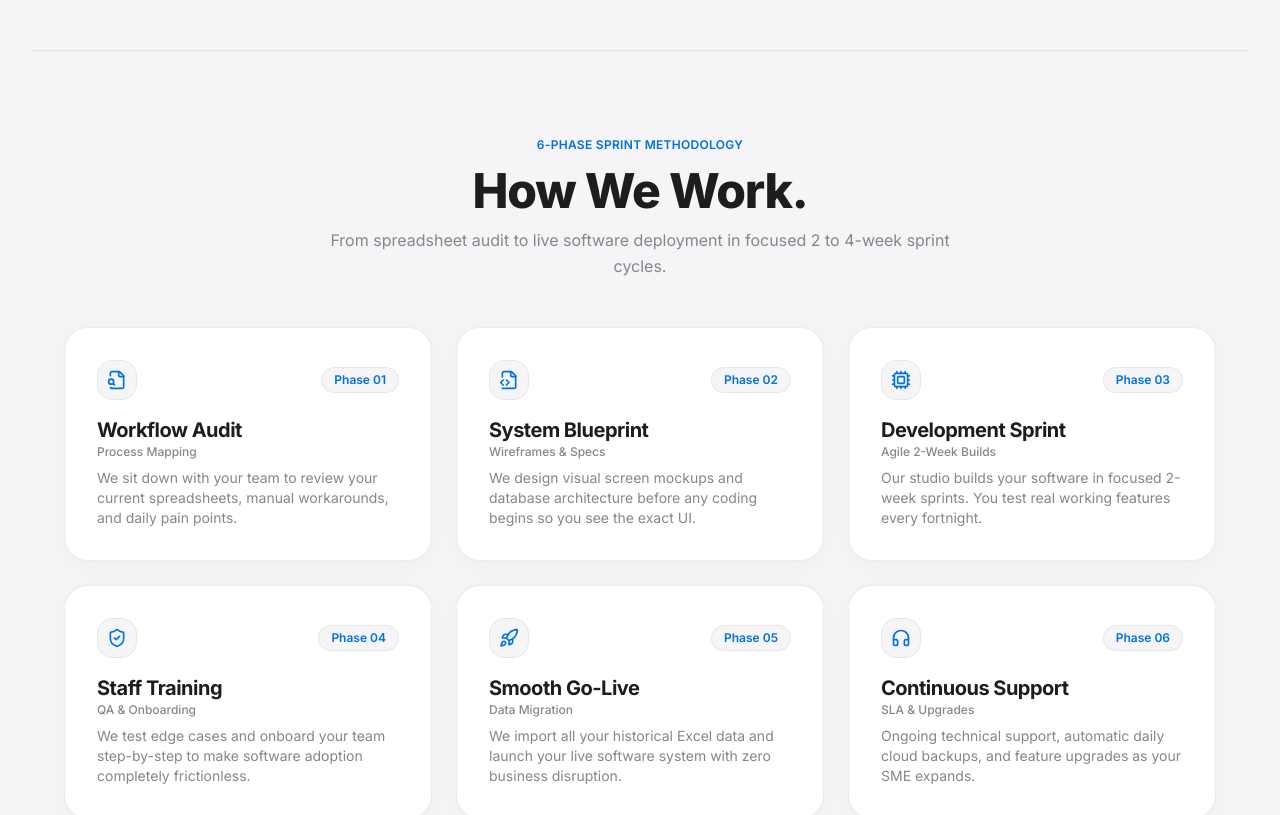
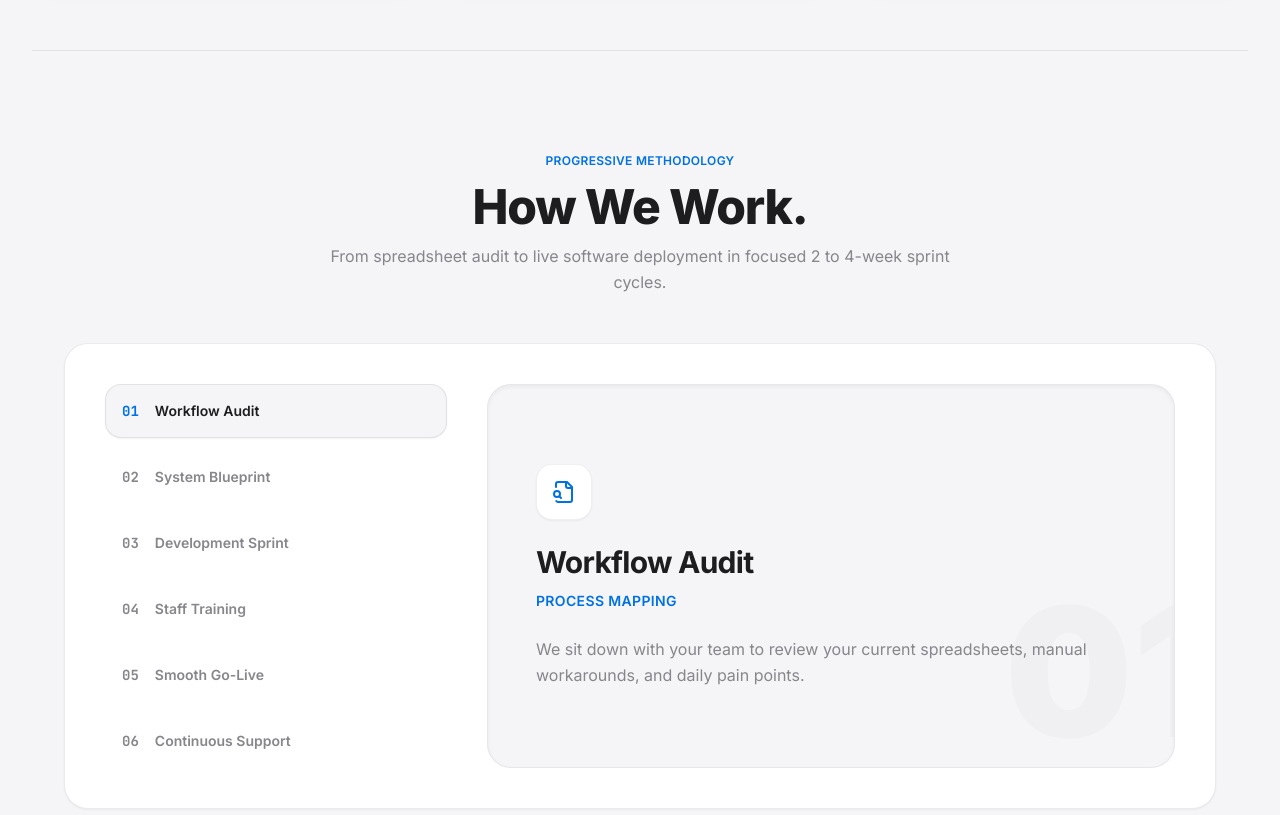
Before and after one commit to Systemiq-in/Systemiq-landingPage, a Next.js app: page /process in a window 1280 px wide. Shown: the part 620-1435 px from the top of the page. Built offline with nearby package versions, Linux system fonts and the light colour scheme.

Commit message:
UX Architecture Polish: Implement interactive stepper for methodology, contextual solution CTAs, UI wireframes in case studies, and compliance pages

```diff
--- a/src/components/layout/Footer.tsx
+++ b/src/components/layout/Footer.tsx
@@ -145,7 +145,7 @@ export default function Footer() {
               </li>
               <li className="flex items-center gap-2">
                 <Phone className="w-3.5 h-3.5 text-[#0071E3] shrink-0" />
-                <span>+1 (800) SYSTEMIQ</span>
+                <span>+91 98765 43210</span>
               </li>
             </ul>
           </div>
@@ -158,10 +158,10 @@ export default function Footer() {
           </div>
 
           <div className="flex items-center gap-6">
-            <Link href="/contact" className="hover:text-[#1D1D1F] transition">
+            <Link href="/legal/privacy" className="hover:text-[#1D1D1F] transition">
               Privacy Policy
             </Link>
-            <Link href="/contact" className="hover:text-[#1D1D1F] transition">
+            <Link href="/legal/terms" className="hover:text-[#1D1D1F] transition">
               Terms of Service
             </Link>
           </div>
--- a/src/components/layout/Navbar.tsx
+++ b/src/components/layout/Navbar.tsx
@@ -15,7 +15,6 @@ const navLinks = [
   { name: 'Methodology', href: '/process' },
   { name: 'Case Studies', href: '/case-studies' },
   { name: 'About', href: '/about' },
-  { name: 'Careers', href: '/careers' },
   { name: 'Contact', href: '/contact' },
 ];
 
@@ -111,7 +110,7 @@ export default function Navbar() {
               onClick={() => setIsAuditModalOpen(true)}
               className="px-5 py-2 rounded-full bg-[#0071E3] hover:bg-[#0077ED] text-xs font-semibold text-white flex items-center gap-1.5 transition-all shadow-sm hover:scale-[1.02]"
             >
-              <span>Book Audit</span>
+              <span>Book Workflow Audit</span>
               <ArrowUpRight className="w-3.5 h-3.5 text-white" />
             </button>
           </div>
--- a/src/components/ui/HowWeWork.tsx
+++ b/src/components/ui/HowWeWork.tsx
@@ -1,6 +1,7 @@
 'use client';
 
-import { motion } from 'framer-motion';
+import { useState } from 'react';
+import { motion, AnimatePresence } from 'framer-motion';
 import {
   FileSearch,
   FileCode2,
@@ -15,7 +16,7 @@ const steps = [
     step: '01',
     title: 'Workflow Audit',
     subtitle: 'Process Mapping',
-    icon: <FileSearch className="w-5 h-5 text-[#0071E3]" />,
+    icon: <FileSearch className="w-6 h-6 text-[#0071E3]" />,
     description:
       'We sit down with your team to review your current spreadsheets, manual workarounds, and daily pain points.',
   },
@@ -23,7 +24,7 @@ const steps = [
     step: '02',
     title: 'System Blueprint',
     subtitle: 'Wireframes & Specs',
-    icon: <FileCode2 className="w-5 h-5 text-[#0071E3]" />,
+    icon: <FileCode2 className="w-6 h-6 text-[#0071E3]" />,
     description:
       'We design visual screen mockups and database architecture before any coding begins so you see the exact UI.',
   },
@@ -31,7 +32,7 @@ const steps = [
     step: '03',
     title: 'Development Sprint',
     subtitle: 'Agile 2-Week Builds',
-    icon: <Cpu className="w-5 h-5 text-[#0071E3]" />,
+    icon: <Cpu className="w-6 h-6 text-[#0071E3]" />,
     description:
       'Our studio builds your software in focused 2-week sprints. You test real working features every fortnight.',
   },
@@ -39,7 +40,7 @@ const steps = [
     step: '04',
     title: 'Staff Training',
     subtitle: 'QA & Onboarding',
-    icon: <ShieldCheck className="w-5 h-5 text-[#0071E3]" />,
+    icon: <ShieldCheck className="w-6 h-6 text-[#0071E3]" />,
     description:
       'We test edge cases and onboard your team step-by-step to make software adoption completely frictionless.',
   },
@@ -47,7 +48,7 @@ const steps = [
     step: '05',
     title: 'Smooth Go-Live',
     subtitle: 'Data Migration',
-    icon: <Rocket className="w-5 h-5 text-[#0071E3]" />,
+    icon: <Rocket className="w-6 h-6 text-[#0071E3]" />,
     description:
       'We import all your historical Excel data and launch your live software system with zero business disruption.',
   },
@@ -55,19 +56,21 @@ const steps = [
     step: '06',
     title: 'Continuous Support',
     subtitle: 'SLA & Upgrades',
-    icon: <Headphones className="w-5 h-5 text-[#0071E3]" />,
+    icon: <Headphones className="w-6 h-6 text-[#0071E3]" />,
     description:
       'Ongoing technical support, automatic daily cloud backups, and feature upgrades as your SME expands.',
   },
 ];
 
 export default function HowWeWork() {
+  const [activeStep, setActiveStep] = useState(0);
+
   return (
-    <section className="py-16 lg:py-20 bg-transparent border-t border-black/[0.08]">
+    <section className="py-16 lg:py-24 bg-transparent border-t border-black/[0.08]">
       <div className="max-w-7xl mx-auto px-4 sm:px-6 lg:px-8 space-y-12">
         <div className="text-center max-w-2xl mx-auto space-y-3">
           <span className="text-xs font-semibold text-[#0071E3] tracking-wide uppercase">
-            6-Phase Sprint Methodology
+            Progressive Methodology
           </span>
           <h2 className="text-3xl sm:text-5xl font-extrabold text-[#1D1D1F] tracking-tight">
             How We Work.
@@ -77,40 +80,75 @@ export default function HowWeWork() {
           </p>
         </div>
 
-        <div className="grid grid-cols-1 md:grid-cols-2 lg:grid-cols-3 gap-6">
-          {steps.map((item, idx) => (
-            <motion.div
+        <div className="flex flex-col lg:flex-row gap-10 mt-12 bg-white rounded-3xl p-6 md:p-10 border border-black/[0.08] shadow-sm">
+          {/* Stepper Navigation */}
+          <div className="flex flex-row lg:flex-col overflow-x-auto lg:overflow-visible gap-3 lg:w-1/3 pb-4 lg:pb-0 scrollbar-hide">
+            {steps.map((item, idx) => {
+              const isActive = activeStep === idx;
+              return (
+                <button
                   key={item.step}
-              initial={{ opacity: 0, y: 15 }}
-              whileInView={{ opacity: 1, y: 0 }}
-              viewport={{ once: true }}
-              transition={{ duration: 0.3, delay: idx * 0.05 }}
-              className="bg-white rounded-3xl p-8 border border-black/[0.08] shadow-[0_4px_24px_rgba(0,0,0,0.03)] hover:shadow-[0_12px_32px_rgba(0,0,0,0.06)] transition-all duration-200 space-y-4 flex flex-col justify-between"
+                  onClick={() => setActiveStep(idx)}
+                  className={`flex items-center gap-4 p-4 rounded-2xl text-left transition-all min-w-[240px] lg:min-w-0 flex-shrink-0 ${
+                    isActive
+                      ? 'bg-[#F5F5F7] border border-black/[0.08] shadow-sm'
+                      : 'hover:bg-[#F5F5F7]/50 border border-transparent'
+                  }`}
                 >
-              <div className="space-y-4">
-                <div className="flex items-center justify-between">
-                  <div className="w-10 h-10 rounded-2xl bg-[#F5F5F7] border border-black/[0.06] flex items-center justify-center">
-                    {item.icon}
-                  </div>
-                  <span className="text-xs font-semibold text-[#0071E3] bg-[#F5F5F7] px-3 py-1 rounded-full border border-black/[0.06]">
-                    Phase {item.step}
+                  <span
+                    className={`text-sm font-bold font-mono transition-colors ${
+                      isActive ? 'text-[#0071E3]' : 'text-[#86868B]'
+                    }`}
+                  >
+                    {item.step}
+                  </span>
+                  <div>
+                    <span
+                      className={`block font-semibold text-sm transition-colors ${
+                        isActive ? 'text-[#1D1D1F]' : 'text-[#86868B]'
+                      }`}
+                    >
+                      {item.title}
                     </span>
                   </div>
+                </button>
+              );
+            })}
+          </div>
 
+          {/* Stepper Content Display */}
+          <div className="lg:w-2/3 bg-[#F5F5F7] rounded-3xl p-8 sm:p-12 border border-black/[0.06] flex items-center shadow-inner relative overflow-hidden min-h-[300px]">
+            <AnimatePresence mode="wait">
+              <motion.div
+                key={activeStep}
+                initial={{ opacity: 0, x: 20 }}
+                animate={{ opacity: 1, x: 0 }}
+                exit={{ opacity: 0, x: -20 }}
+                transition={{ duration: 0.3 }}
+                className="space-y-6 max-w-xl z-10"
+              >
+                <div className="w-14 h-14 rounded-2xl bg-white border border-black/[0.06] flex items-center justify-center shadow-sm">
+                  {steps[activeStep].icon}
+                </div>
                 <div>
-                  <h3 className="text-xl font-bold text-[#1D1D1F] tracking-tight">
-                    {item.title}
+                  <h3 className="text-2xl sm:text-3xl font-bold text-[#1D1D1F] tracking-tight mb-2">
+                    {steps[activeStep].title}
                   </h3>
-                  <span className="text-xs font-medium text-[#86868B] block mb-2">
-                    {item.subtitle}
+                  <span className="text-sm font-semibold text-[#0071E3] tracking-wide uppercase">
+                    {steps[activeStep].subtitle}
                   </span>
-                  <p className="text-xs sm:text-sm text-[#86868B] leading-relaxed font-normal">
-                    {item.description}
+                </div>
+                <p className="text-base text-[#86868B] leading-relaxed font-normal">
+                  {steps[activeStep].description}
                 </p>
+              </motion.div>
+            </AnimatePresence>
+
+            {/* Background Watermark */}
+            <div className="absolute -bottom-10 -right-10 text-[180px] font-black text-black/[0.02] select-none pointer-events-none">
+              {steps[activeStep].step}
             </div>
           </div>
-            </motion.div>
-          ))}
         </div>
       </div>
     </section>
```
Also changed, not shown: src/app/legal/privacy/page.tsx (added, +29 -0 lines), src/app/legal/terms/page.tsx (added, +23 -0 lines), src/app/page.tsx (+2 -5 lines), src/components/ui/CaseStudiesPreview.tsx (+37 -1 lines), src/components/ui/InteractiveWhatWeBuild.tsx (+9 -2 lines), src/components/ui/TrustedSection.tsx (+11 -7 lines). Lines whose indentation alone changed are shown as unchanged.
